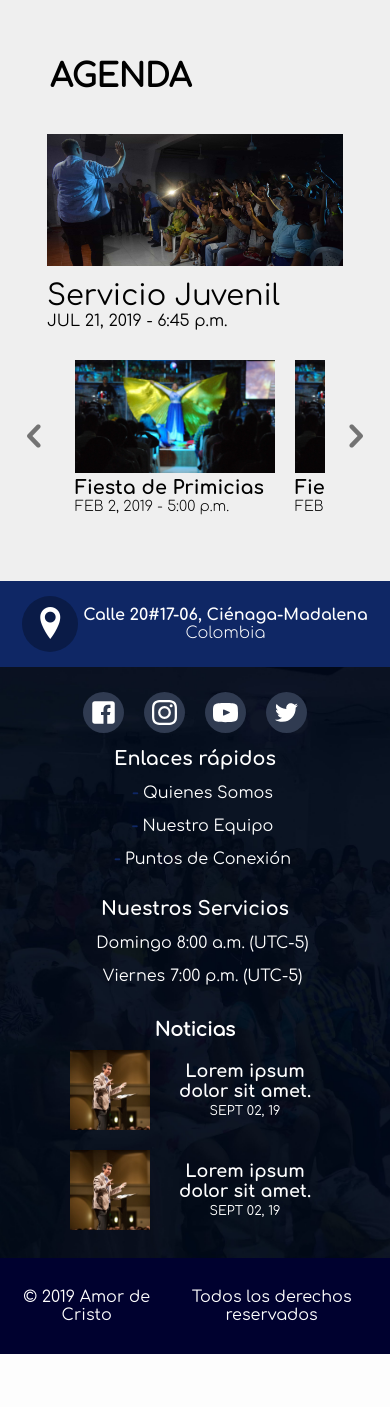
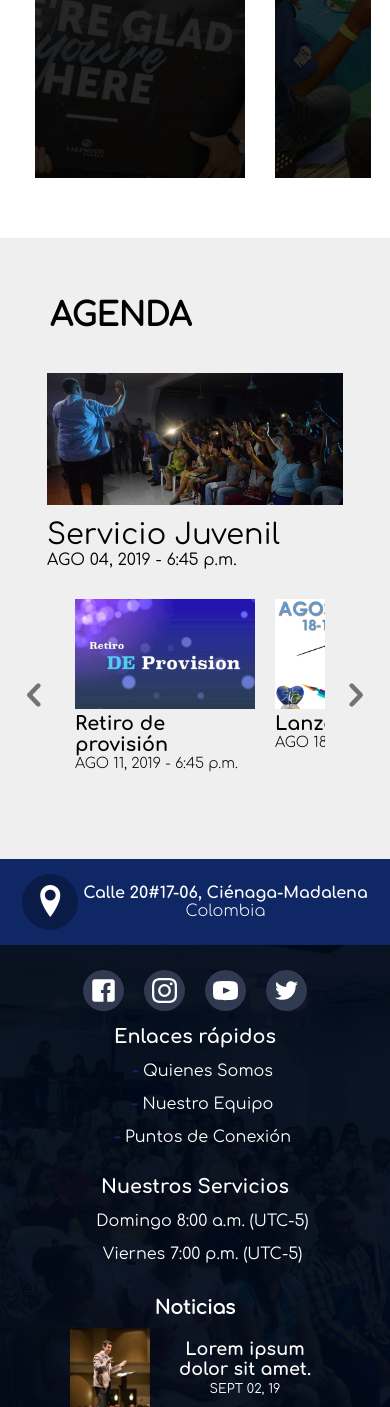
Before and after one commit to yosoyjp/amor-de-cristo, a PHP site: page /views/landing.php in a window 390 px wide. Shown: the part 3732-5139 px from the top of the page. Before the commit the page ends 5086 px from the top, so only its background shows below. Run offline with PHP 8.4, Linux system fonts and the light colour scheme; some libraries are stand-ins or nearby versions; some web fonts are replaced.

Commit message:
correciones, adicion de eventos, etc...

```diff
--- a/index.php
+++ b/index.php
@@ -47,6 +47,9 @@ $router->get($URL_DEV.'/static/:type/:file', function($type, $file){
 		case 'mp4':
 			header("Content-type: video/mp4");
 			break;
+		case 'webm':
+			header("Content-type: video/webm");
+			break;
 		case 'ttf':
 			header("Content-type: font/ttf");
 			break;
--- /dev/null
+++ b/keys.json
@@ -0,0 +1,4 @@
+{
+    "maps-google": "AIzaSyBHG2NwzFqZSomVPd91nfkzod7hX0vazcg",
+    "video-converter": "https://es.converterpoint.com/"
+}
--- a/views/landing.php
+++ b/views/landing.php
@@ -3,6 +3,7 @@
 	<head>
 		<meta charset="UTF-8">
 		<meta name="viewport" content="width=device-width, initial-scale=1.0">
+		<meta name="description" content="Sitio Web oficial de la Iglesia Amor de Cristo - Cienaga Magdalena"/>
 		<title>Amor de Cristo-Ciénaga | Inicio</title>
 
 		<link rel="stylesheet" href="./static/css/main.css">
@@ -73,8 +74,8 @@
 		</header>
 
 		<div id="section-one">
-			<video autoplay muted loop>
-				<source src="./static/img/start.mp4" type="video/mp4">
+			<video autoplay muted loop poster="./static/img/pre-video.jpg" >
+				<source src="./static/img/video.webm" >
 			</video>
 		</div>
 
@@ -128,8 +129,8 @@
 					<a href="">
 						<div id="text-preach">
 							<div>
-								<h3>"TODOS TENEMOS ALGO QUE DAR"</h3>
-								<p>Lorem ipsum dolor sit amet, consectetur adipisicing elit. Maiores facilis officiis natus! Accusantium facere labore ea iusto tempora voluptatem cumque molestias neque in corporis incidunt, saepe quidem quibusdam! Doloremque, nemo.</p>
+								<h3>CAMINO AL OLVIDO</h3>
+								<p>"El que mucho se ausenta, poco a poco dejará de hacer falta." En algún momento de mi existencia llegué a pensar que mi ausencia provocaría un efecto de atención favorable, más meditando en Galatas 6:7 debemos reconocer que el fruto será proporcional a mi comportamiento... Así que sembraremos compañía, <strong>"presencia"</strong> para así Segar lo mismo.</p>
 								<span>P. Carlos Alvarez</span>
 							</div>
 						</div>
@@ -148,7 +149,7 @@
 					<p id="text-connection-points">Es nuestra pasión llevar el mensaje de la verdad a todos los rincones de nuestra ciudad, por ello Amor de Cristo semana tras semana está presente en distintos lugares en los que nuestras Redes se reunen para compartir y disfrutar un momento contigo. Estos son nuestros puntos de Conexión:</p>
 
 					<div id="img-connection">
-						<img id="image-map" src="./static/img/mapa.png" alt="Mapa de puntos de conexión">
+						<div id="map"></div>
 					</div>
 				</div>
 
@@ -205,7 +206,7 @@
 						</div>
 						<div id="text-next">
 							<span id="title-next-event">Servicio Juvenil</span>
-							<span id="date-next-event">JUL 21, 2019 - 6:45 p.m.</span>
+							<span id="date-next-event">AGO 04, 2019 - 6:45 p.m.</span>
 						</div>
 					</div>
 
@@ -213,39 +214,33 @@
 						<i class="icon-chevron-left"></i>
 						<div id="list-events">
 							<div class="event">
-								<img class="img-event" src="./static/img/event-1.jpg" alt="">
-								<span class="title-event">Fiesta de Primicias</span>
-								<span class="date-event">FEB 2, 2019 - 5:00 p.m.</span>
+								<img class="img-event" src="./static/img/provision.jpg" alt="">
+								<span class="title-event">Retiro de provisión</span>
+								<span class="date-event">AGO 11, 2019 - 6:45 p.m.</span>
 							</div>
 
 							<div class="event">
-								<img class="img-event" src="./static/img/event-1.jpg" alt="">
-								<span class="title-event">Fiesta de Primicias</span>
-								<span class="date-event">FEB 2, 2019 - 5:00 p.m.</span>
+								<img class="img-event" src="./static/img/lanzamiento.jpg" alt="">
+								<span class="title-event">Lanzamiento</span>
+								<span class="date-event">AGO 18 - 19, 2019</span>
 							</div>
 
 							<div class="event">
-								<img class="img-event" src="./static/img/event-1.jpg" alt="">
-								<span class="title-event">Fiesta de Primicias</span>
-								<span class="date-event">FEB 2, 2019 - 5:00 p.m.</span>
+								<img class="img-event" src="./static/img/supercelulas.jpg" alt="">
+								<span class="title-event">Super Celulas</span>
+								<span class="date-event">AGO 26 - 31, 2019</span>
 							</div>
 
 							<div class="event">
-								<img class="img-event" src="./static/img/event-1.jpg" alt="">
-								<span class="title-event">Fiesta de Primicias</span>
-								<span class="date-event">FEB 2, 2019 - 5:00 p.m.</span>
+								<img class="img-event" src="./static/img/encuentro.jpg" alt="">
+								<span class="title-event">Encuentro</span>
+								<span class="date-event">OCT 12 - 14, 2019</span>
 							</div>
 
 							<div class="event">
-								<img class="img-event" src="./static/img/event-1.jpg" alt="">
-								<span class="title-event">Fiesta de Primicias</span>
-								<span class="date-event">FEB 2, 2019 - 5:00 p.m.</span>
-							</div>
-
-							<div class="event">
-								<img class="img-event" src="./static/img/event-1.jpg" alt="">
-								<span class="title-event">Fiesta de Primicias</span>
-								<span class="date-event">FEB 2, 2019 - 5:00 p.m.</span>
+								<img class="img-event" src="./static/img/graduacion.jpg" alt="">
+								<span class="title-event">Graduacion de academia de lideres</span>
+								<span class="date-event">OCT 27, 2019</span>
 							</div>
 						</div>
 						<i class="icon-chevron-right"></i>
@@ -339,4 +334,21 @@
 			</footer>
 		</div>
 	</body>
+    <script async defer
+      src="https://maps.googleapis.com/maps/api/js?key=AIzaSyBHG2NwzFqZSomVPd91nfkzod7hX0vazcg&callback=initMap">
+    </script>
+	<script>
+		var map;
+		function initMap() {
+			map = new google.maps.Map(document.getElementById('map'), {
+				center: {lat: 11.005379, lng: -74.248020},
+				zoom: 17
+			});
+			var marker = new google.maps.Marker({
+				position: {lat: 11.005379, lng: -74.248020},
+				map: map,
+				title: 'Iglesia Amor de Cristo'
+				});
+		}
+	</script>
 </html>
--- a/views/static/css/main.css
+++ b/views/static/css/main.css
@@ -18,6 +18,8 @@
     font-family: "slim joe";
     src: url("../fonts/Slim-joe.ttf");
 }
+
+
 
 *{
 	margin: 0;
@@ -54,3 +56,8 @@
         display: none;
     }
 }
+
+#map {
+    height: 400px;
+    width: 100%;
+}
--- a/views/static/css/shedule-main.css
+++ b/views/static/css/shedule-main.css
@@ -90,6 +90,8 @@
 
 .img-event{
 	width: 260px;
+	height: 150px;
+	object-fit: cover;
 }
 
 .title-event{
@@ -117,7 +119,8 @@
 	}
 
 	.img-event{
-		width: 200px;
+		width: 180px;
+		height: 110px;
 	}
 
 	#shedule{
```
Also changed, not shown: views/static/img/encuentro.jpg (added), views/static/img/graduacion.jpg (added), views/static/img/lanzamiento.jpg (added), views/static/img/mapa.png (deleted), views/static/img/pre-video.jpg (added), views/static/img/provision.jpg (added), views/static/img/supercelulas.jpg (added), 1 other file.
